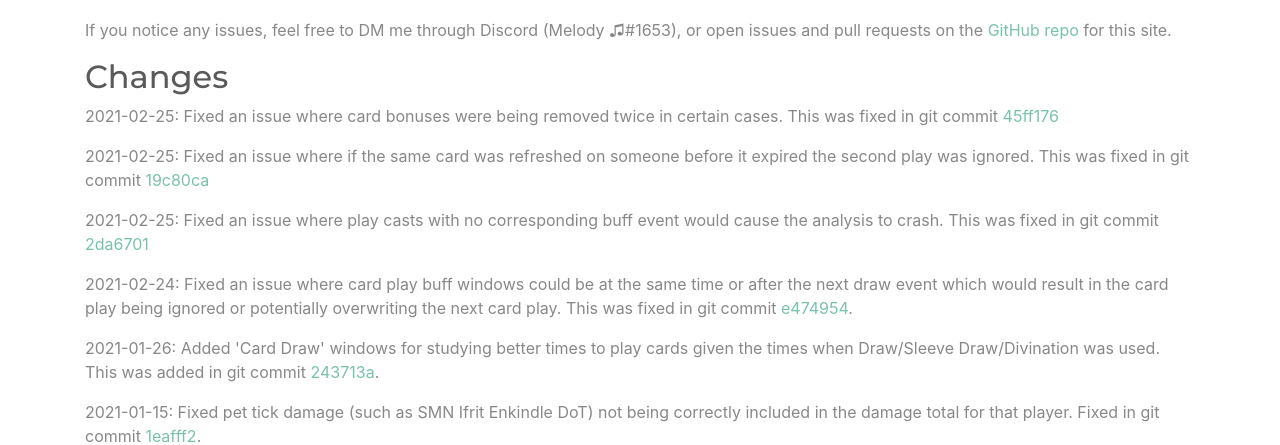
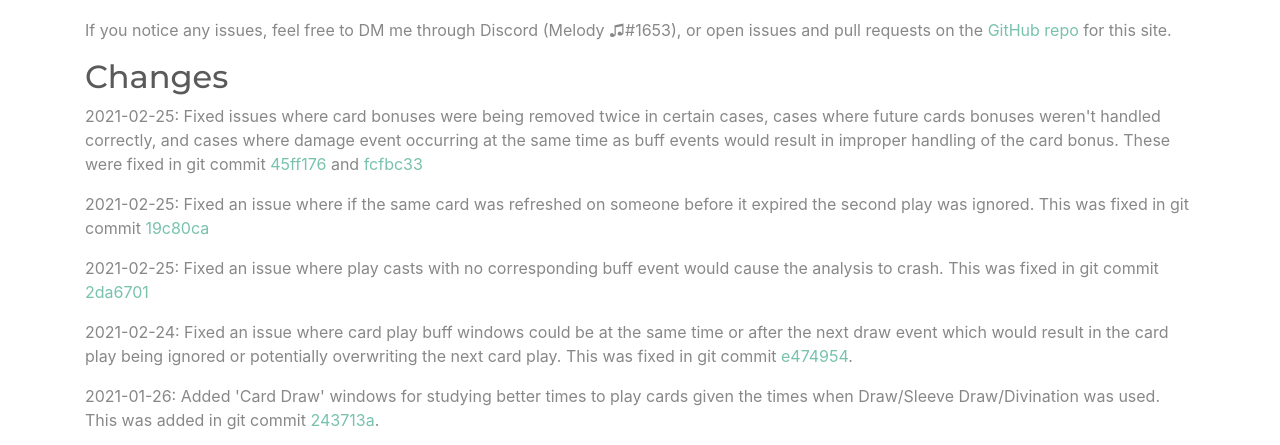
Before and after one commit to meldontaragon/astcardcalc, a Flask app: template templates/about.html in a window 1280 px wide. Shown: the part 2082-2527 px from the top of the page. Run offline with Flask 2, Linux system fonts and the light colour scheme; the template is opened without the code that fills it, so the values that code supplies are empty; parts of the project's set-up code (start-up, migrations or seed data) failed here and were passed over; some libraries are stand-ins or nearby versions.

Commit message:
Updated about page to expand on the recent card bonus fixes

```diff
--- a/templates/about.html
+++ b/templates/about.html
@@ -93,7 +93,7 @@
 <p>If you notice any issues, feel free to DM me through Discord (Melody ♫#1653), or open issues and pull requests on the <a href="https://github.com/meldontaragon/astcardcalc">GitHub repo</a> for this site.</p>
 
 <h2>Changes</h2>
-<p>2021-02-25: Fixed an issue where card bonuses were being removed twice in certain cases. This was fixed in git commit <a href="https://github.com/meldontaragon/astcardcalc/commit/45ff176671c901971bbe1a8bb77391c275c18b22">45ff176</a></p>
+<p>2021-02-25: Fixed issues where card bonuses were being removed twice in certain cases, cases where future cards bonuses weren't handled correctly, and cases where damage event occurring at the same time as buff events would result in improper handling of the card bonus. These were fixed in git commit <a href="https://github.com/meldontaragon/astcardcalc/commit/45ff176671c901971bbe1a8bb77391c275c18b22">45ff176</a> and <a href="https://github.com/meldontaragon/astcardcalc/commit/fcfbc3393586678c02439a501d153b317eb164fc">fcfbc33</a></p>
 <p>2021-02-25: Fixed an issue where if the same card was refreshed on someone before it expired the second play was ignored. This was fixed in git commit <a href="https://github.com/meldontaragon/astcardcalc/commit/19c80cae881ee3d4dbb84603462f03445d9fe6c3">19c80ca
 </a></p>
 <p>2021-02-25: Fixed an issue where play casts with no corresponding buff event would cause the analysis to crash. This was fixed in git commit <a href="https://github.com/meldontaragon/astcardcalc/commit/2da67010878ce776994a137c762c558854b95356">2da6701</a></p>
```
